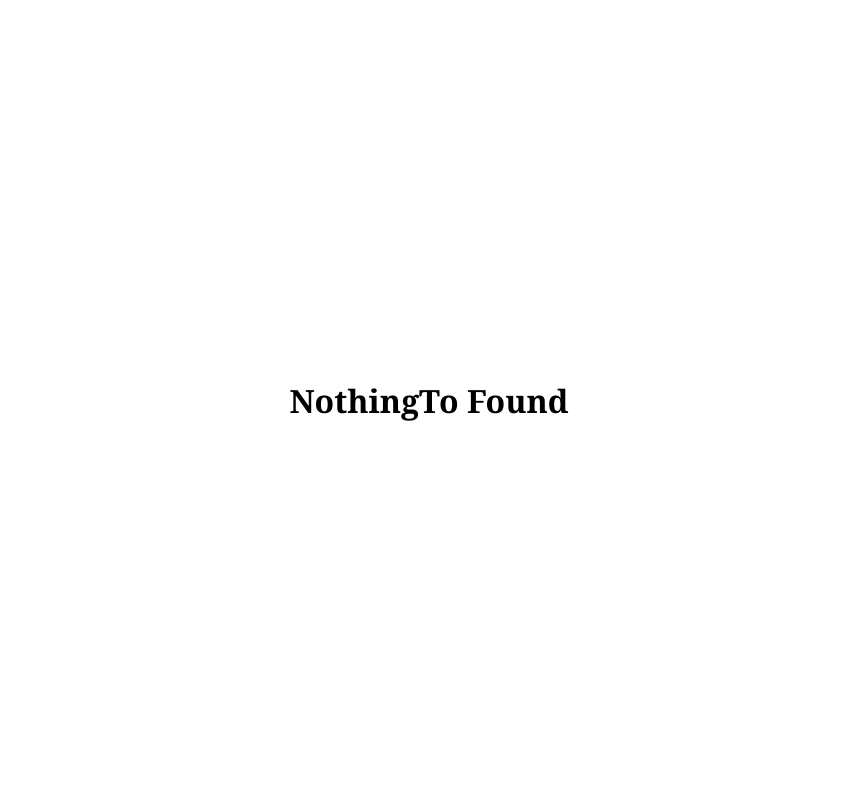
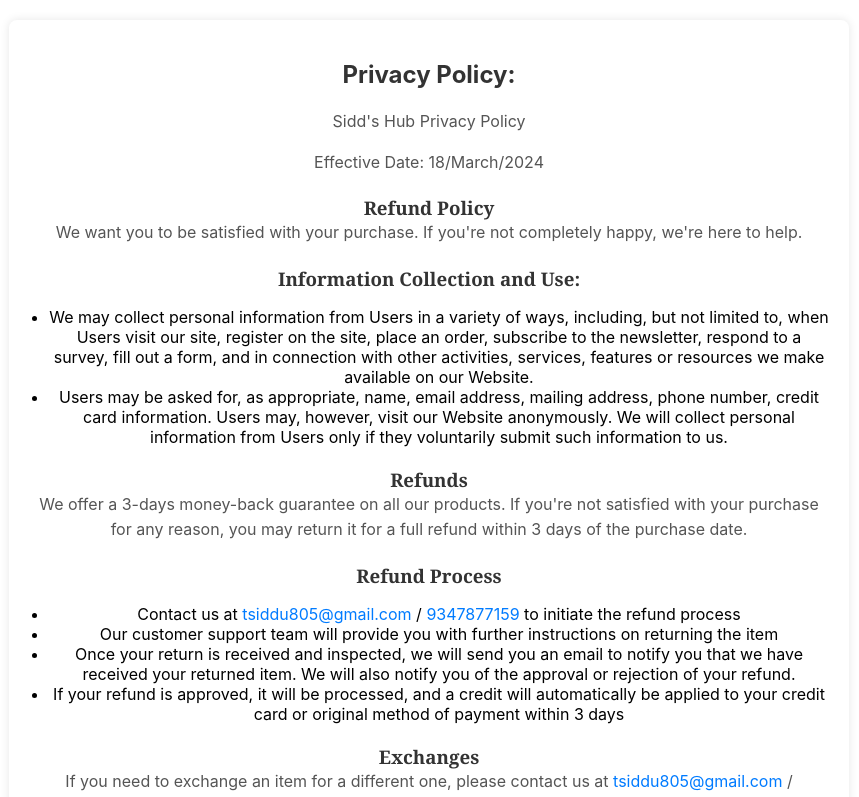
Before and after one commit to Sidd2124/my-app, a React (Create React App) app: page /Refund in a window 1280 px wide. Before the commit this address led to /NothingtoFound. Shown: the top 797 px of the page, without its empty margins (211-1070 px from the left). Built offline with nearby package versions, Linux system fonts and the light colour scheme.

Commit message:
Privacy Policy Update

```diff
--- a/src/App.js
+++ b/src/App.js
@@ -7,6 +7,7 @@
 import PrimeDeals from './PrimeDeals/PrimeDeals';
 import Chart from '../src/Context/Context';
 import Orders from '../src/Orders/Orders'
+import Refund from './RefundPolicy/Refund'
 
 class App extends Component {
   state = { UpdatedChart: [],NewOrders:[] };
@@ -38,6 +39,7 @@
               <Route exact path="/PrimeDeals" component={PrimeDeals} />
               <Route exact path="/Chart" component={MyChart} />
               <Route exact path="/Orders" component={Orders}/>
+              <Route exact path="/Refund" component={Refund}/>
               <Route
                 exact
                 path="/NothingtoFound"
--- /dev/null
+++ b/src/RefundPolicy/Refund.css
@@ -0,0 +1,34 @@
+.privacy-container {
+    max-width: 800px;
+    margin: 20px auto;
+    padding: 20px;
+    background-color: #fff;
+    border-radius: 8px;
+    box-shadow: 0 0 10px rgba(0, 0, 0, 0.1);
+  }
+
+  .privacy-container h2, .privacy-container h3 {
+    color: #333;
+    margin-top: 20px;
+  }
+
+  .privacy-container p {
+    color: #555;
+    line-height: 1.6;
+    margin-bottom: 15px; /* Add margin bottom to separate paragraphs */
+  }
+
+  .privacy-container ul {
+    list-style-type: disc;
+    padding-left: 20px;
+    margin-bottom: 15px; /* Add margin bottom to separate lists */
+  }
+
+  .privacy-container a {
+    color: #007bff;
+    text-decoration: none;
+  }
+
+  .privacy-container a:hover {
+    text-decoration: underline;
+  }
--- /dev/null
+++ b/src/RefundPolicy/Refund.js
@@ -0,0 +1,47 @@
+import "./Refund.css"
+
+const Refund=()=>{
+    return(
+        <div className="privacy-container">
+  <h2>Privacy Policy:</h2>
+  <p>Sidd's Hub Privacy Policy</p>
+  <p>Effective Date: 18/March/2024</p>
+
+  <h3>Refund Policy</h3>
+  <p>We want you to be satisfied with your purchase. If you're not completely happy, we're here to help.</p>
+
+  <h3>Information Collection and Use:</h3>
+  <ul>
+    <li>We may collect personal information from Users in a variety of ways, including, but not limited to, when Users visit our site, register on the site, place an order, subscribe to the newsletter, respond to a survey, fill out a form, and in connection with other activities, services, features or resources we make available on our Website.</li>
+    <li>Users may be asked for, as appropriate, name, email address, mailing address, phone number, credit card information. Users may, however, visit our Website anonymously. We will collect personal information from Users only if they voluntarily submit such information to us.</li>
+  </ul>
+
+  <h3>Refunds</h3>
+  <p>We offer a 3-days money-back guarantee on all our products. If you're not satisfied with your purchase for any reason, you may return it for a full refund within 3 days of the purchase date.</p>
+
+  <h3>Refund Process</h3>
+  <ul>
+    <li>Contact us at <a href="mailto:tsiddu805@gmail.com">tsiddu805@gmail.com</a> / <a href="tel:+919347877159">9347877159</a> to initiate the refund process</li>
+    <li>Our customer support team will provide you with further instructions on returning the item</li>
+    <li>Once your return is received and inspected, we will send you an email to notify you that we have received your returned item. We will also notify you of the approval or rejection of your refund.</li>
+    <li>If your refund is approved, it will be processed, and a credit will automatically be applied to your credit card or original method of payment within 3 days</li>
+  </ul>
+
+  <h3>Exchanges</h3>
+  <p>If you need to exchange an item for a different one, please contact us at <a href="mailto:tsiddu805@gmail.com">tsiddu805@gmail.com</a> / <a href="tel:+919347877159">9347877159</a>. You will be responsible for any price difference and shipping costs associated with the exchange.</p>
+
+  <h3>Non-Refundable Items</h3>
+  <p>Certain items are non-refundable, including:</p>
+  <ul>
+    <li>Digital downloads</li>
+    <li>Gift cards</li>
+  </ul>
+
+  <h3>Contact Us</h3>
+  <p>If you have any questions about our refund policy, please contact us at <a href="mailto:tsiddu805@gmail.com">tsiddu805@gmail.com</a> / <a href="tel:+919347877159">9347877159</a>.</p>
+</div>
+
+    )
+}
+
+export default Refund
--- a/src/Shoping/Shoping.js
+++ b/src/Shoping/Shoping.js
@@ -126,7 +126,11 @@
 <Link to="/Orders">
               <button> Your Orders</button>
               </Link>
-
+             <Link to="/Refund">
+             <button>
+              Refund Policy& Terms And Conditions
+             </button>
+             </Link>
             </div>
             <div className="TopSlider">
             <SlideItems  ItemsInfo={TotalProducts[Counting]}/>
```
